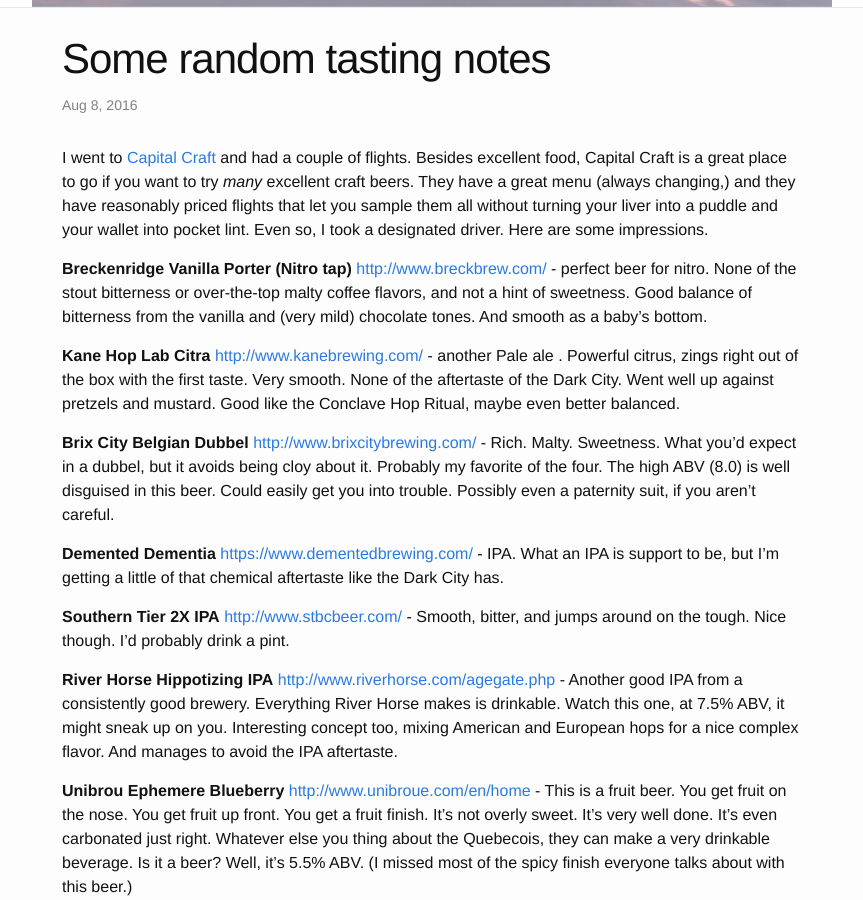
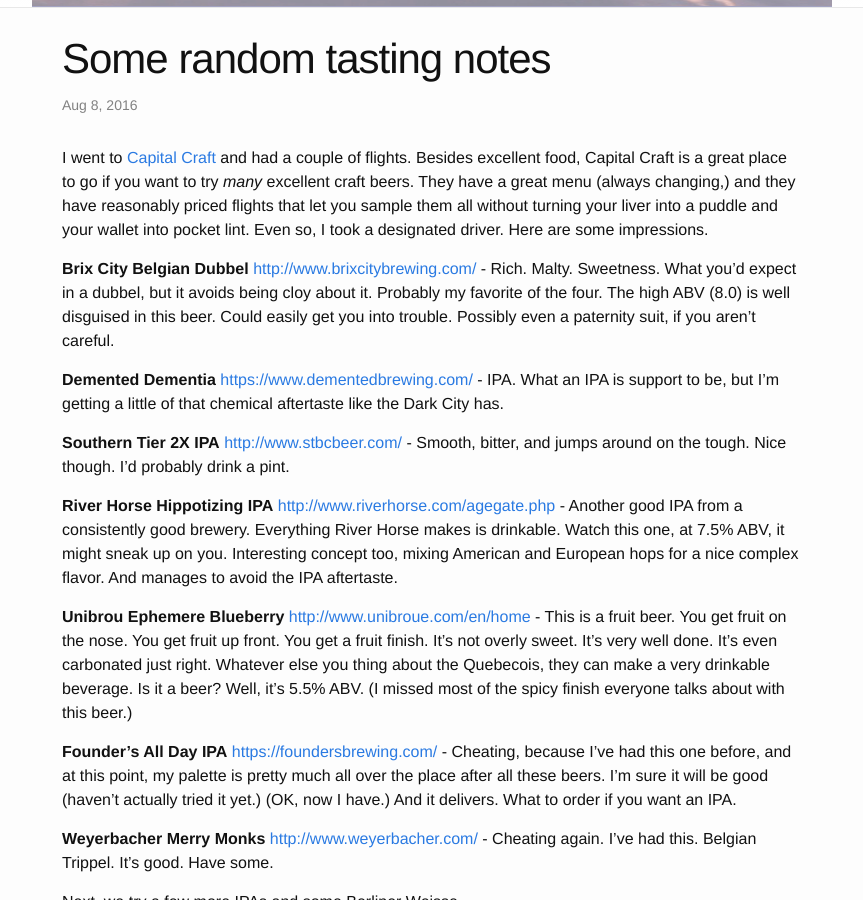
Before and after one commit to thejimnicholson/thejimnicholson.github.io, a Jekyll site: the page built from _posts/2016-08-07-Some-tasting-notes.markdown, in a window 1280 px wide and 900 px high, scrolled down 343 px. Shown: the whole window, without its empty margins (208-1071 px from the left). Built offline with Jekyll 4.4.1, drawn with Linux system fonts in a browser that asks for light colours; Markdown is read by kramdown in place of the engine named in the settings.

Commit message:
- ‘_posts/#2016-08-07-Some-tasting-notes.markdown#’ / ‘_posts/2016-08-07-Some-tasting-notes.markdown’

```diff
--- a/_posts/2016-08-07-Some-tasting-notes.markdown
+++ b/_posts/2016-08-07-Some-tasting-notes.markdown
@@ -5,10 +5,6 @@
 categories: beer
 ---
 I went to [Capital Craft](http://capitalcraftnj.com/) and had a couple of flights. Besides excellent food, Capital Craft is a great place to go if you want to try _many_ excellent craft beers. They have a great menu (always changing,) and they have reasonably priced flights that let you sample them all without turning your liver into a puddle and your wallet into pocket lint. Even so, I took a designated driver. Here are some impressions.
-
-__Breckenridge Vanilla Porter (Nitro tap)__ <http://www.breckbrew.com/> - perfect beer for nitro. None of the stout bitterness or over-the-top malty coffee flavors, and not a hint of sweetness. Good balance of bitterness from the vanilla and (very mild) chocolate tones. And smooth as a baby's bottom.
-
-__Kane Hop Lab Citra__ <http://www.kanebrewing.com/> - another Pale ale . Powerful citrus, zings right out of the box with the first taste. Very smooth. None of the aftertaste of the Dark City. Went well up against pretzels and mustard. Good like the Conclave Hop Ritual, maybe even better balanced.
 
 __Brix City Belgian Dubbel__ <http://www.brixcitybrewing.com/> - Rich. Malty. Sweetness. What you'd expect in a dubbel, but it avoids being cloy about it. Probably my favorite of the four. The high ABV (8.0) is well disguised in this beer. Could easily get you into trouble. Possibly even a paternity suit, if you aren't careful.
 
```
Also changed, not shown: 1 other file.
